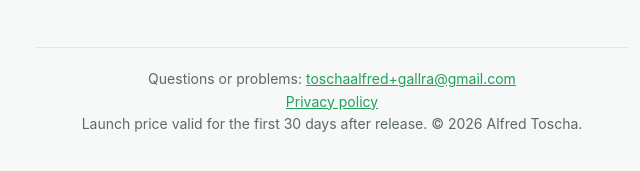
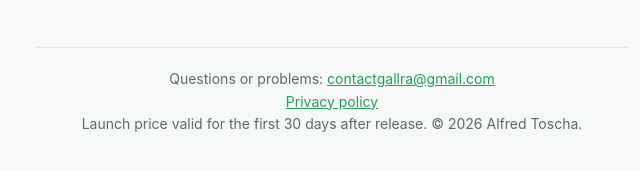
Before and after one commit to ToschaA/toschaa.github.io, a plain HTML site: page gallra/index.html in a window 1280 px wide. Shown: the part 1403-1574 px from the top of the page, 308-948 px from the left. Drawn offline with Linux system fonts and the light colour scheme.

Commit message:
Update Gallra contact email

```diff
--- a/gallra/index.html
+++ b/gallra/index.html
@@ -79,7 +79,7 @@
   </section>
 
   <footer>
-    <p>Questions or problems: <a href="mailto:toschaalfred+gallra@gmail.com">toschaalfred+gallra@gmail.com</a></p>
+    <p>Questions or problems: <a href="mailto:contactgallra@gmail.com">contactgallra@gmail.com</a></p>
     <p><a href="privacy.html">Privacy policy</a></p>
     <!-- ⚠ swap to the concrete date on launch day -->
     <p>Launch price valid for the first 30 days after release. © 2026 Alfred Toscha.</p>
```
Also changed, not shown: gallra/privacy.html (+1 -1 lines).
